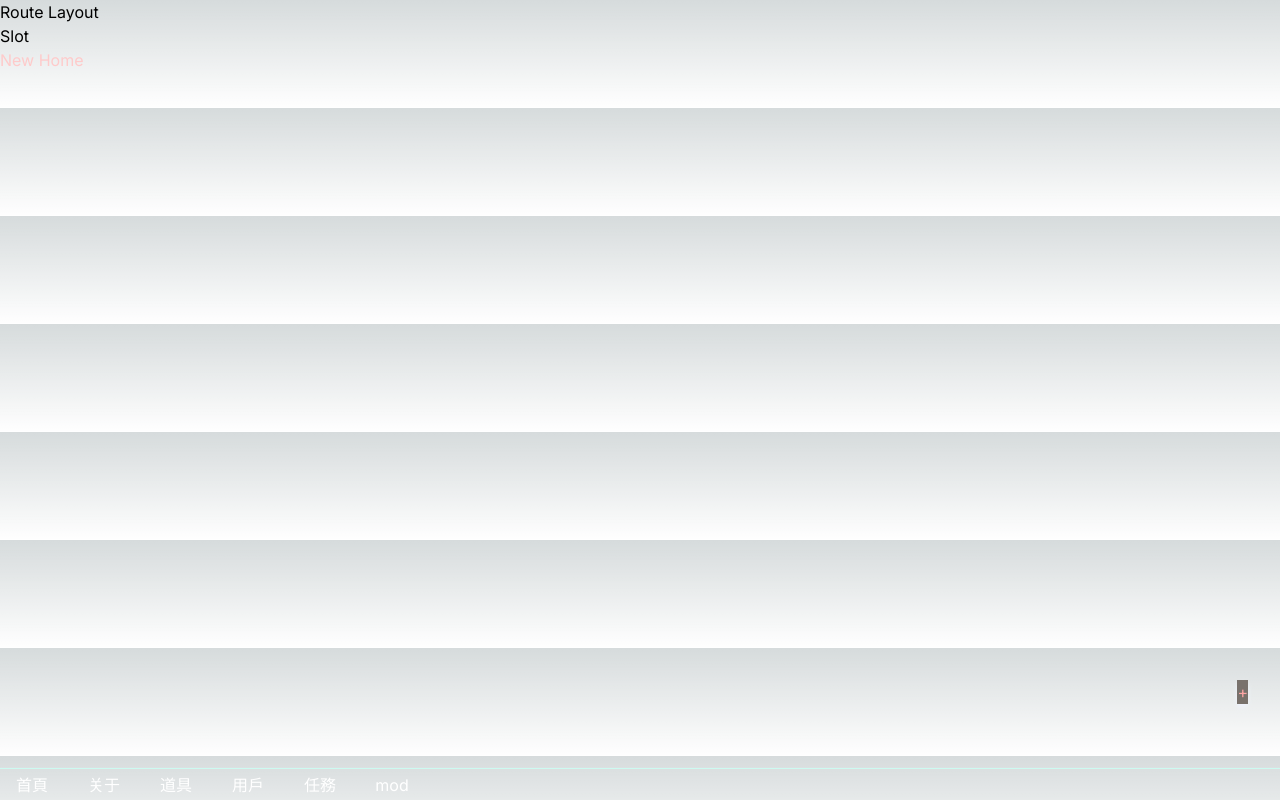
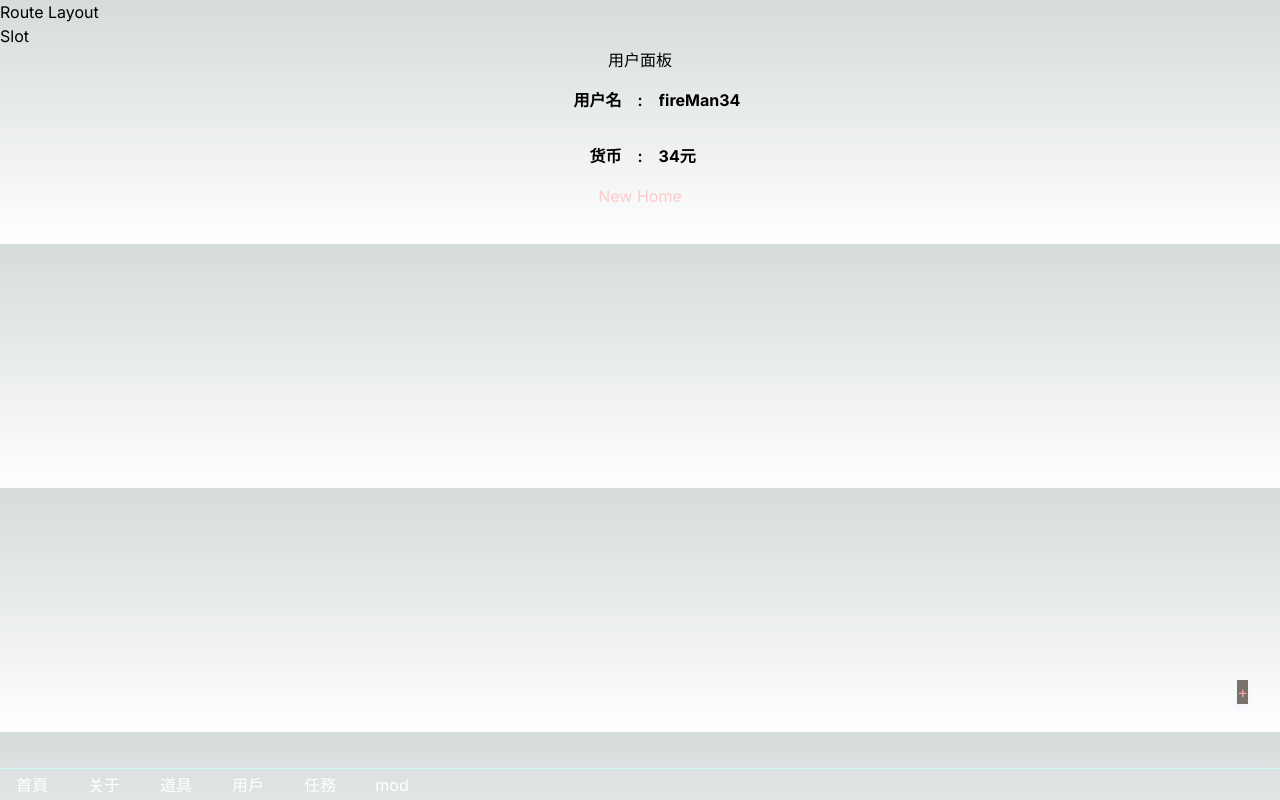
Before and after one commit to fireMan-34/nextJs, a Next.js app: page / in a window 1280 px wide. Built offline with nearby package versions, Linux system fonts and the light colour scheme.

Commit message:
feat: 添加用户面板平行路由

```diff
--- /dev/null
+++ b/app/@userMenu/page.tsx
@@ -0,0 +1,59 @@
+const fetchLocalState = () => {
+  return {
+    isEdit: false,
+    splitTag: ":",
+  };
+};
+
+const renderReadInput = ({
+  label,
+  value,
+  text,
+  splitTag,
+}: {
+  label: string;
+  value: any;
+  text: string;
+  splitTag: React.ReactNode;
+}) => {
+  return (
+    <p className="flex items-center">
+      <span className="font-bold min-w-24 inline-block overflow-hidden text-right">{label}</span>
+      {splitTag}
+      <span className="font-bold min-w-24 inline-block overflow-hidden text-start">{text}</span>
+    </p>
+  );
+};
+
+export default function UserMenu() {
+  const { isEdit, splitTag } = fetchLocalState();
+
+  let splitTagComputed =
+    typeof splitTag === "string" ? (
+      <span className="font-semibold m-4">{splitTag}</span>
+    ) : (
+      splitTag
+    );
+
+  return (
+    <div className="m-auto w-fit text-center">
+      <h3>用户面板</h3>
+      {!isEdit && (
+        <>
+          {renderReadInput({
+            label: "用户名",
+            value: "fireMan34",
+            text: "fireMan34",
+            splitTag: splitTagComputed,
+          })}
+          {renderReadInput({
+            label: "货币",
+            value: 34,
+            text: 34 + "元",
+            splitTag: splitTagComputed,
+          })}
+        </>
+      )}
+    </div>
+  );
+}
--- a/app/about/layout.tsx
+++ b/app/about/layout.tsx
@@ -2,12 +2,11 @@ import Link from "next/link";
 
 let renderCount = 0;
 /** 模板只会调用一次相对于调用者 */
-export default function ({ children, slotA }: { children: React.ReactNode, slotA: React.ReactNode }) {
+export default function ({ children, ...props }: { children: React.ReactNode, [props: string]: any }) {
   renderCount+=1;
   return (
     <div>
       <h2>About Layout</h2>
-      {slotA}
       <div className="inline-flex gap-2">
           <Link href={"/about"}>
           <span className="hover:text-yellow-500">主页</span>
--- a/app/layout.tsx
+++ b/app/layout.tsx
@@ -12,9 +12,11 @@ export const metadata: Metadata = {
 export default function RootLayout({
   children,
   bottomMenu,
+  userMenu,
 }: Readonly<{
   children: React.ReactNode;
   bottomMenu: React.ReactNode;
+  userMenu: React.ReactNode;
 }>) {
   // only use server
   console.log(`Route mode: ${process.env.ROUTE_MODE}`);
@@ -23,6 +25,7 @@ export default function RootLayout({
       <body className={`${inter.className} pb-9`}>
         <h2>Route Layout</h2>
         <h3>Slot</h3>
+        {userMenu}
         {children}
         {bottomMenu}
       </body>
--- a/app/page.tsx
+++ b/app/page.tsx
@@ -1,5 +1,6 @@
-export default function Home() {
+export default function Home({...props}) {
+  console.log(props)
   return <main>
-    <h2 className="text-red-200" >New Home</h2>
+    <h2 className="text-red-200 text-center" >New Home</h2>
   </main>;
 }
```
Also changed, not shown: app/@bottomMenu/default.tsx (renamed from app/about/@slotA/default.tsx).
